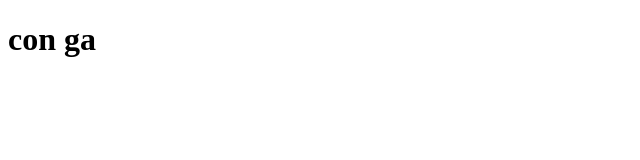
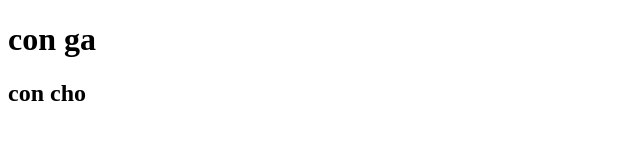
Before and after one commit to megait004/html-css-basic, a plain HTML site: page git log/index.html in a window 1280 px wide. Shown: the whole page, without its empty margins (0-640 px from the left). Drawn offline with Linux system fonts and the light colour scheme.

Commit message:
git log 2

```diff
--- a/git log/index.html
+++ b/git log/index.html
@@ -7,5 +7,6 @@
     </head>
     <body>
         <h1>con ga</h1>
+        <h2>con cho</h2>
     </body>
 </html>
```
